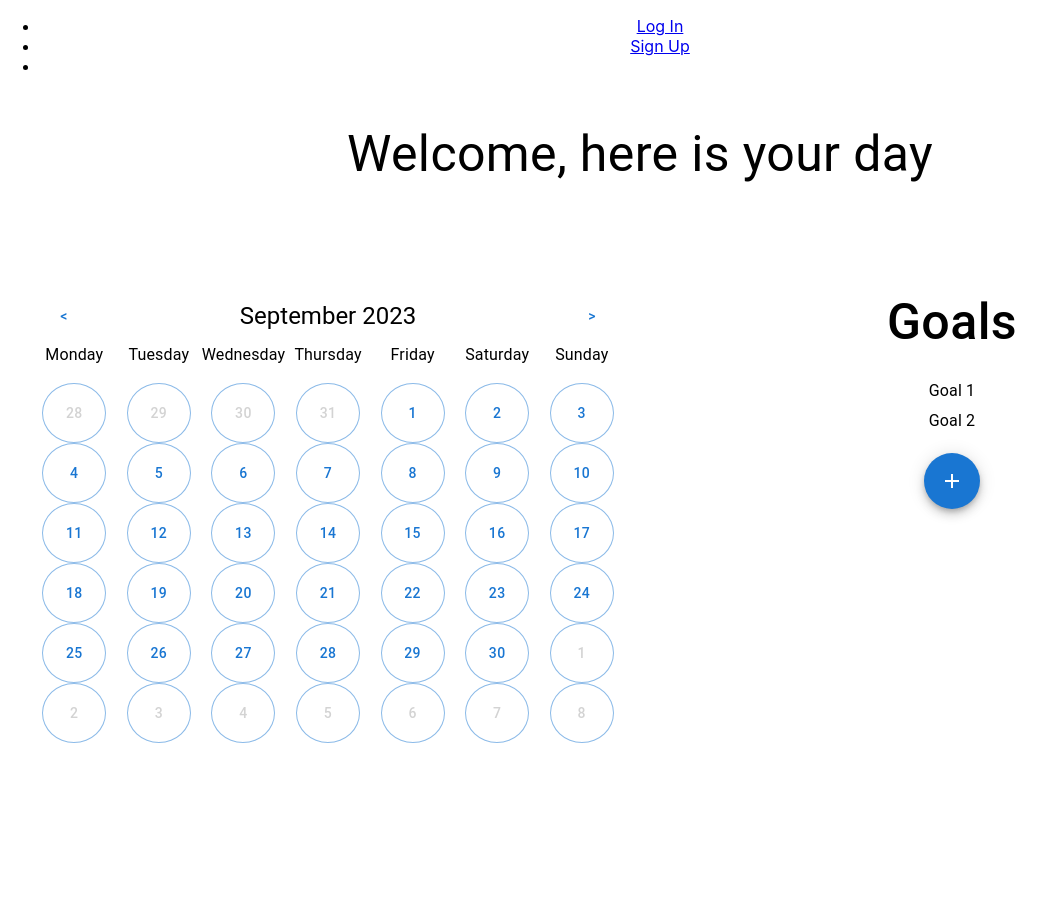
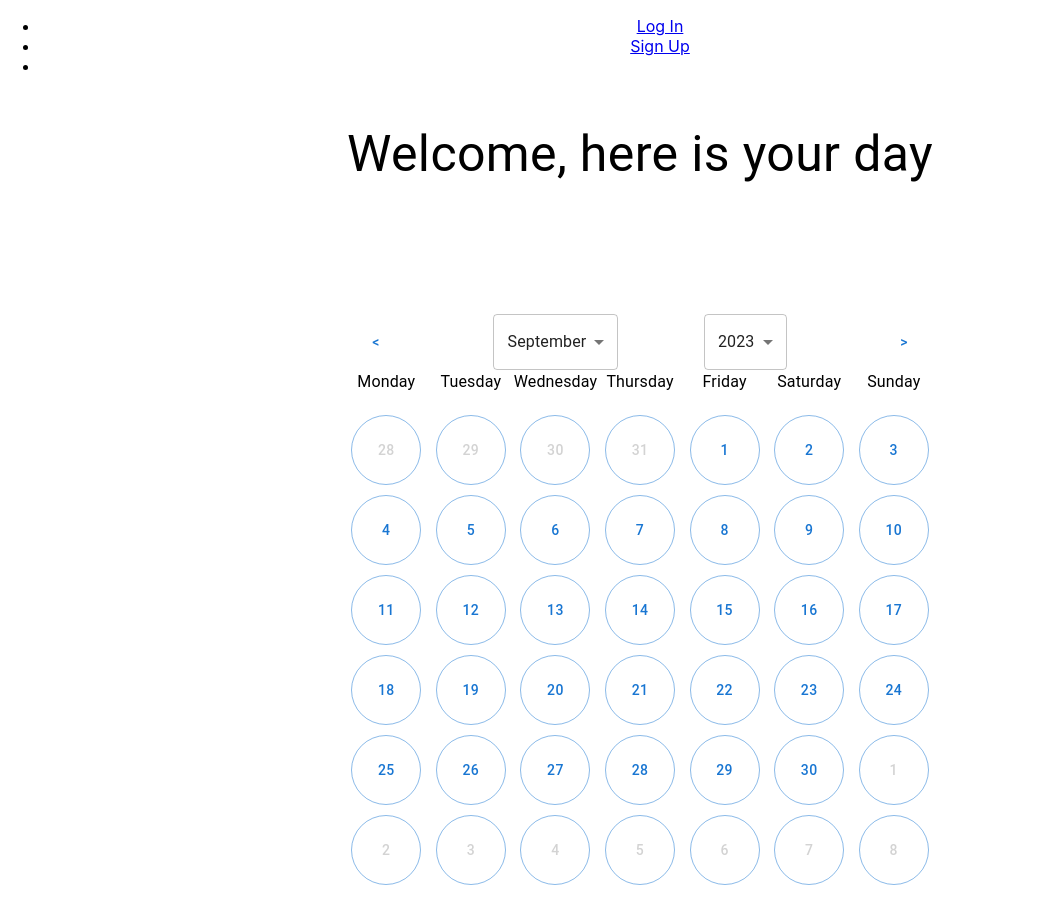
Before and after one commit to Thibault2001/AchieveIt, a React (Create React App) app: page /welcome in a window 1280 px wide. Shown: the top 924 px of the page, without its empty margins (0-1055 px from the left). Built offline with nearby package versions, Linux system fonts and the light colour scheme.

Commit message:
date/year selection. Centered content.

```diff
--- a/src/welcomeUsers.jsx
+++ b/src/welcomeUsers.jsx
@@ -1,9 +1,7 @@
+import React, { useState } from 'react';
+import { Button, Typography, Box, Grid, Select, MenuItem } from '@mui/material';
 
-import React, { useState} from 'react';
-import { Button, Typography, Box, Grid, Fab } from '@mui/material';
-import AddIcon from '@mui/icons-material/Add';
 const WelcomeUser = () => {
-
     const [currentDate, setCurrentDate] = useState(new Date());
     const daysInMonth = new Date(currentDate.getFullYear(), currentDate.getMonth() + 1, 0).getDate();
     const daysInPrevMonth = new Date(currentDate.getFullYear(), currentDate.getMonth(), 0).getDate();
@@ -12,8 +10,20 @@ const WelcomeUser = () => {
     const adjustedFirstDay = firstDayOfMonth === 0 ? 6 : firstDayOfMonth - 1;
 
     const handleMonthChange = (change) => {
-            setCurrentDate(prevDate => new Date(prevDate.setMonth(prevDate.getMonth() + change)));
+        const newMonth = currentDate.getMonth() + change;
+        if (newMonth === -1) { // It's January and we're going to previous month
+            setCurrentDate(prevDate => new Date(prevDate.getFullYear() - 1, 11, 1));
+        } else if (newMonth === 12) { // It's December and we're going to next month
+            setCurrentDate(prevDate => new Date(prevDate.getFullYear() + 1, 0, 1));
+        } else {
+            setCurrentDate(prevDate => new Date(prevDate.setMonth(newMonth)));
+        }
     };
+
+    const currentYear = new Date().getFullYear();
+    const startYear = currentYear - 10;
+    const years = Array.from({ length: 21 }, (_, index) => startYear + index);
+    const months = Array.from({ length: 12 }, (_, index) => new Date(2000, index).toLocaleString('default', { month: 'long' }));
 
     return (
         <Box p={4}>
@@ -21,14 +31,33 @@ const WelcomeUser = () => {
                 Welcome, here is your day
             </Typography>
 
-                <Grid container spacing={4} mt={10}>
+            <Grid container spacing={4} mt={10} justifyContent="center" alignItems="center" style={{ height: '80vh' }}>
                 {/* Dates Section */}
                 <Grid item xs={6}>
-                        <Typography variant="h5" gutterBottom style={{ display: 'flex', alignItems: 'center', justifyContent: 'space-between' }}>
+                    <Box display="flex" alignItems="center" justifyContent="space-between">
                         <Button onClick={() => handleMonthChange(-1)}>&lt;</Button>
-                            {currentDate.toLocaleString('default', { month: 'long' })} {currentDate.getFullYear()}
+                        <Select
+                            value={currentDate.getMonth()}
+                            onChange={(e) => setCurrentDate(new Date(currentDate.setMonth(e.target.value)))}
+                        >
+                            {months.map((month, index) => (
+                                <MenuItem key={month} value={index}>
+                                    {month}
+                                </MenuItem>
+                            ))}
+                        </Select>
+                        <Select
+                            value={currentDate.getFullYear()}
+                            onChange={(e) => setCurrentDate(new Date(currentDate.setFullYear(e.target.value)))}
+                        >
+                            {years.map(year => (
+                                <MenuItem key={year} value={year}>
+                                    {year}
+                                </MenuItem>
+                            ))}
+                        </Select>
                         <Button onClick={() => handleMonthChange(1)}>&gt;</Button>
-                        </Typography>
+                    </Box>
 
                     {/* Day Headers */}
                     <Box display="flex" mb={2}>
@@ -40,11 +69,11 @@ const WelcomeUser = () => {
                     </Box>
 
                     {/* Dates */}
-                        <Box display="flex" flexWrap="wrap">
+                    <Box display="flex" flexWrap="wrap" justifyContent="center">
                         {/* Render days from the previous month */}
                         {Array.from({ length: adjustedFirstDay }).map((_, index) => (
                             <Box flexGrow={1} flexBasis="14.28%" textAlign="center" key={"prevMonth-" + index}>
-                                    <Button variant="outlined" style={{ margin: 'auto', width: '30px', height: '60px', lineHeight: '40px', borderRadius: '50%', color: 'lightgray' }}>
+                                <Button variant="outlined" style={{ margin: '5px', width: '70px', height: '70px', lineHeight: '50px', borderRadius: '50%', color: 'lightgray' }}>
                                     {daysInPrevMonth - adjustedFirstDay + index + 1}
                                 </Button>
                             </Box>
@@ -53,7 +82,7 @@ const WelcomeUser = () => {
                         {/* Render days of the current month */}
                         {Array.from({ length: daysInMonth }).map((_, index) => (
                             <Box flexGrow={1} flexBasis="14.28%" textAlign="center" key={"currentMonth-" + index}>
-                                    <Button variant="outlined" style={{ margin: 'auto', width: '30px', height: '60px', lineHeight: '40px', borderRadius: '50%' }}>
+                                <Button variant="outlined" style={{ margin: '5px', width: '70px', height: '70px', lineHeight: '50px', borderRadius: '50%' }}>
                                     {index + 1}
                                 </Button>
                             </Box>
@@ -62,31 +91,11 @@ const WelcomeUser = () => {
                         {/* Render days from the next month */}
                         {Array.from({ length: (42 - daysInMonth - adjustedFirstDay) }).map((_, index) => (
                             <Box flexGrow={1} flexBasis="14.28%" textAlign="center" key={"nextMonth-" + index}>
-                                    <Button variant="outlined" style={{ margin: 'auto', width: '30px', height: '60px', lineHeight: '40px', borderRadius: '50%', color: 'lightgray' }}>
+                                <Button variant="outlined" style={{ margin: '5px', width: '70px', height: '70px', lineHeight: '50px', borderRadius: '50%', color: 'lightgray' }}>
                                     {index + 1}
                                 </Button>
                             </Box>
                         ))}
-                        </Box>
-                    </Grid>
-
-                    {/* Goals Section */}
-                    <Grid item xs={6} container justifyContent="center" alignItems="center" style={{ height: '100vh' }}>
-                        <Box>
-                            <Typography variant="h6" gutterBottom fontSize={50} mt={-50}>
-                                Goals
-                            </Typography>
-                            <Box display="flex" flexDirection="column" alignItems="center">
-                                <Typography gutterBottom>
-                                    Goal 1
-                                </Typography>
-                                <Typography gutterBottom>
-                                    Goal 2
-                                </Typography>
-                                <Fab color="primary" aria-label="add" style={{ marginTop: 15 }}>
-                                    <AddIcon />
-                                </Fab>
-                            </Box>
                     </Box>
                 </Grid>
             </Grid>
@@ -94,6 +103,4 @@ const WelcomeUser = () => {
     );
 }
 
-
-
 export default WelcomeUser;
```
Lines whose indentation alone changed are shown as unchanged.
